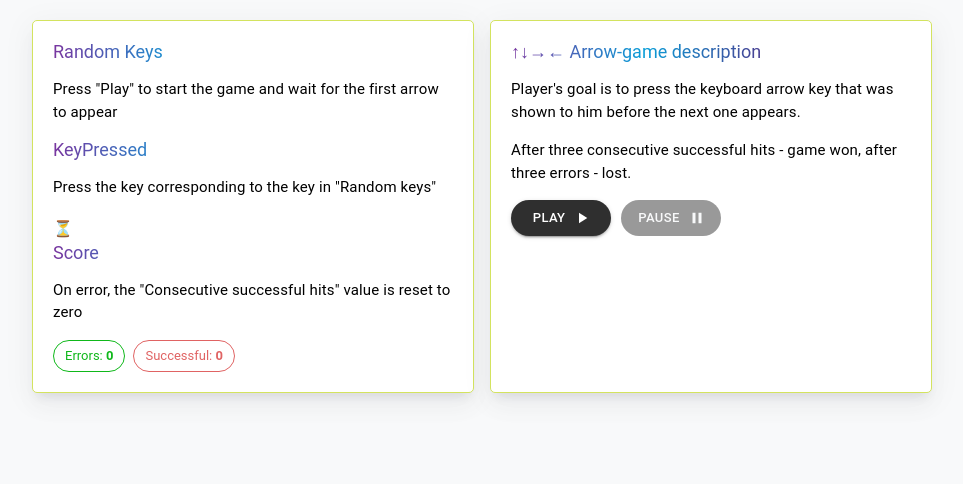
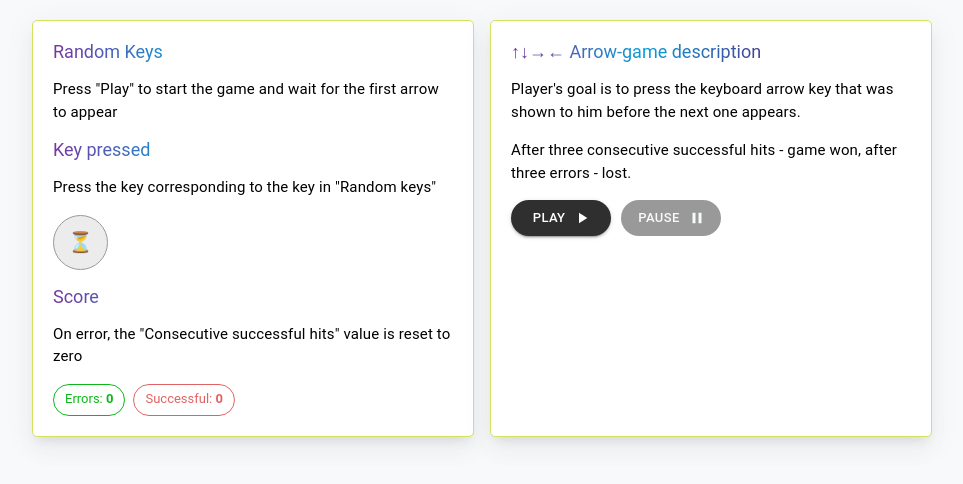
Before and after one commit to ananastasiap/game-of-arrows, a React (Vite) app: page / in a window 1280 px wide. Shown: the top 484 px of the page, without its empty margins (158-1121 px from the left). Built offline with nearby package versions, Linux system fonts and the light colour scheme.

Commit message:
feat: complete KeyPressed

```diff
--- a/src/components/playground/components/key-pressed/keyPressed.component.tsx
+++ b/src/components/playground/components/key-pressed/keyPressed.component.tsx
@@ -5,6 +5,7 @@
 import { useKeyPressedElement } from "./hooks"
 import { Header, Text } from "../../../UI"
 
+import styles from "./keyPressed.module.scss"
 export interface IKeyPressedProps {
   isTimerActive: boolean
 }
@@ -35,9 +36,13 @@
 
   return (
     <div>
-      <Header>KeyPressed</Header>
-      <Text>Press the key corresponding to the key in "Random keys"</Text>
-      <span>{keyPressedElement}</span>
+      <Header>Key pressed</Header>
+      <div className={styles.container}>
+        <Text>Press the key corresponding to the key in "Random keys"</Text>
+        <div className={styles.wrapper}>
+          <span className={styles.icon}>{keyPressedElement}</span>
+        </div>
+      </div>
     </div>
   )
 }
--- /dev/null
+++ b/src/components/playground/components/key-pressed/keyPressed.module.scss
@@ -0,0 +1,20 @@
+.container {
+  margin-bottom: 10px;
+}
+
+.wrapper {
+  margin-top: var(--spacing-medium);
+  margin-bottom: var(--spacing-medium);
+}
+
+.icon {
+  display: inline-flex;
+  justify-content: center;
+  align-items: center;
+  width: 55px;
+  height: 55px;
+  font-size: 20px;
+  border: 1px solid var(--color-gray-medium);
+  border-radius: 50%;
+  background-color: var(--color-gray);
+}
```
